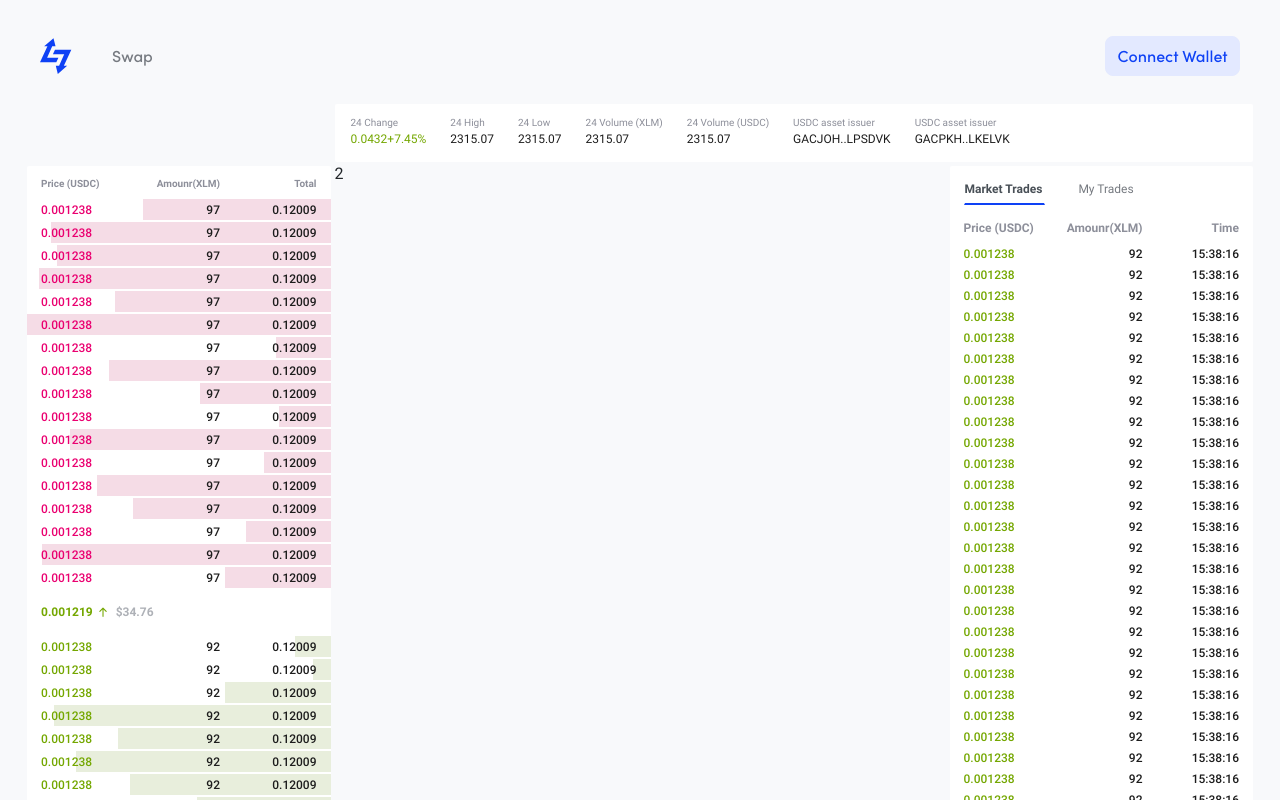
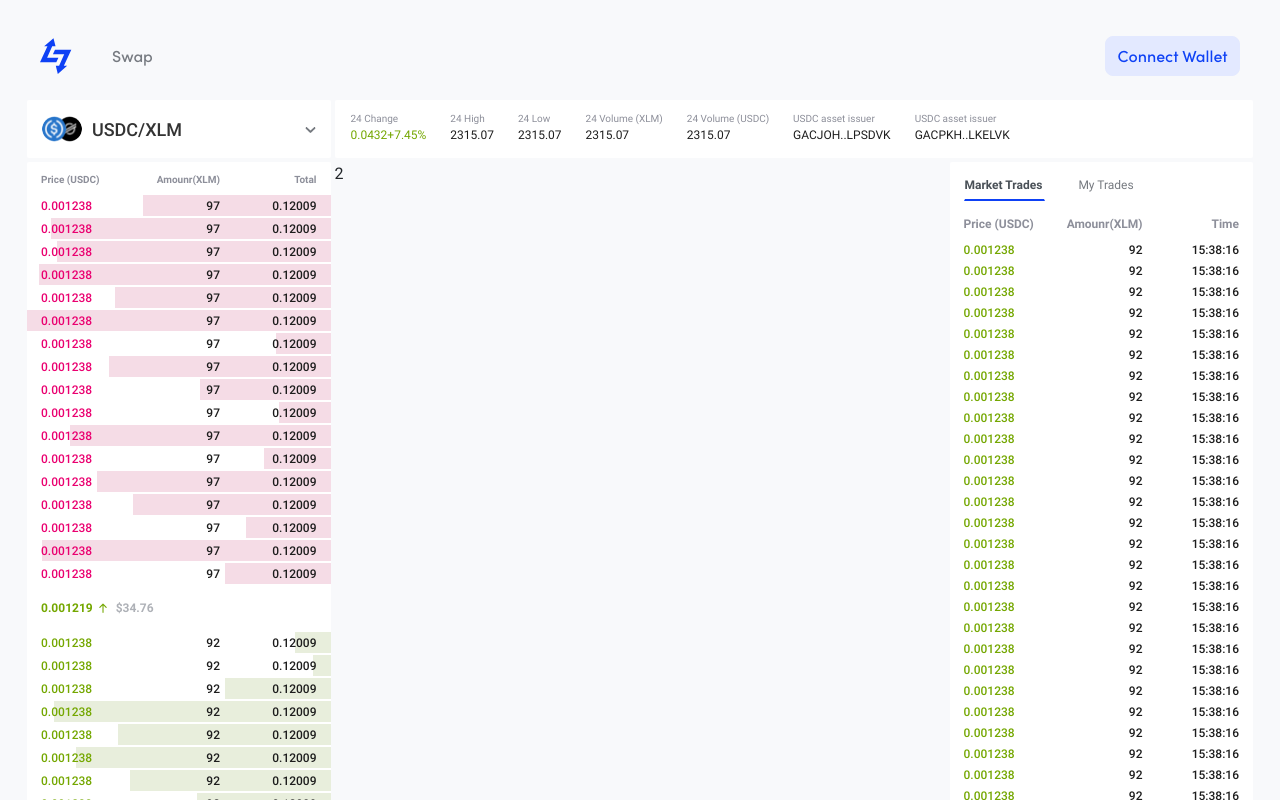
Before and after one commit to lumenswap/lumenswap.io, a React (Create React App) app: page /spot in a window 1280 px wide. Shown: the top 800 px of the page. Built offline with nearby package versions, Linux system fonts and the light colour scheme; a small style sheet from the web is missing; what stellar-sdk would draw is missing.

Commit message:
styled select component

```diff
--- a/src/components/SelectOption/index.js
+++ b/src/components/SelectOption/index.js
@@ -1,35 +1,26 @@
-import { Fragment, useState } from 'react';
+import { useState } from 'react';
 import PropTypes from 'prop-types';
 import Select from 'react-select';
-import classNames from 'classnames';
-import { Dropdown } from 'react-bootstrap';
 import styles from './styles.module.scss';
 
 const SelectOption = ({
-  items, height, width, fontSize, className, searchable, setValue,
+  items, height, width, setValue,
 }) => {
   const [selected, setSelected] = useState(items[0]);
-
-  const styleSheet = {
-    div: {
-      minWidth: `${width}`,
-    },
-  };
 
   const onChangeNetwork = (e) => {
     setSelected(e);
     setValue(e);
+    console.warn(selected);
   };
 
   return (
-    <div>
-      {searchable ? (
     <div className={styles.select}>
       <Select
-            classNamePrefix="search"
+        classNamePrefix="select"
         separator={false}
         closeMenuOnSelect
-            defaultValue={items[0]}
+        defaultValue={selected}
         options={items}
         hideSelectedOptions={false}
         isSearchable
@@ -49,52 +40,19 @@ const SelectOption = ({
         }}
       />
     </div>
-      ) : (
-        <div className={classNames(styles.dropdown, className)}>
-          <Dropdown style={{ width: `${width}` }}>
-            <Dropdown.Toggle
-              id="dropdown-basic"
-              style={{ height: `${height}`, width: `${width}`, fontSize: `${fontSize}px` }}
-            >
-              {selected.label}
-            </Dropdown.Toggle>
-            <Dropdown.Menu style={styleSheet.div}>
-              {items.map((item) => (
-                <Fragment key={item.value}>
-                  <Dropdown.Item
-                    eventKey={item.value}
-                    onClick={() => {
-                      setSelected(item);
-                    }}
-                  >
-                    {item.label}
-                  </Dropdown.Item>
-                </Fragment>
-              ))}
-            </Dropdown.Menu>
-          </Dropdown>
-        </div>
-      )}
-    </div>
   );
 };
 
 SelectOption.defaultProps = {
-  fontSize: 16,
   width: '100%',
   height: 'auto',
-  className: '',
-  searchable: false,
   setValue: () => {},
 };
 
 SelectOption.propTypes = {
   items: PropTypes.array.isRequired,
-  fontSize: PropTypes.number,
   height: PropTypes.any,
   width: PropTypes.any,
-  className: PropTypes.string,
-  searchable: PropTypes.bool,
   setValue: PropTypes.func,
 };
 
--- a/src/components/SelectOption/styles.module.scss
+++ b/src/components/SelectOption/styles.module.scss
@@ -1,137 +1,90 @@
-@import '~Root/styles/var';
+@import 'styles/vars';
 
-:local(.dropdown) {
-  button {
-    font-weight: 500;
-    text-align: left;
-    display: flex;
-  }
-
-  button::after {
-    position: absolute;
-    right: 16px;
-    top: calc(50% - 3px);
-    //color: @Mercury;
-  }
-
-  button,
-  button:hover,
-  button:focus,
-  button:active,
-  button:not(:disabled):not(.disabled) {
-    box-shadow: none !important;
-    background: white !important;
-    //border: 1px solid @Mercury !important;
-    //color: @Shark !important;
-  }
-
-  .dropdown-menu {
-    //border: 1px solid @Mercury !important;
-    padding: 0 !important;
-
-    a {
-      font-size: 15px;
-      //color: @Shark;
-      padding: 4px 8px !important;
-    }
-
-    a:active {
-      background: white !important;
-      //color: @Shark !important;
-    }
-  }
-}
-
-:local(.select) {
-  .search__control {
+.select {
+  :global(.select__control) {
     cursor: pointer;
     background: white;
-    //border-color: @Mercury;
+    border-color: transparent;
     margin: 0 auto;
     border-radius: 4px;
   }
 
-  .search__control:hover {
-    //border-color: @Mercury;
+  :global(.select__control):hover {
+    border-color: transparent;
   }
 
-  .search__control:focus {
-    //border-color: @Mercury;
-
-    .search__indicator::before {
-      //color: @Mercury;
-    }
+  :global(.select__control):focus {
+    border-color: transparent;
   }
 
-  .search__menu {
-    z-index: 1000;
-    border-radius: 4px;
-    //border: 1px solid @Mercury;
+  :global(.select__menu) {
+    z-index: 10;
+    border-radius: 2px;
     left: 50%;
     transform: translate(-50%);
     box-shadow: 0 0 0 0;
+    margin-top: 6px;
   }
 
-  .search__menu-list {
+  :global(.select__menu-list) {
     max-height: initial;
+    border-radius: 2px;
     padding: 0;
+    box-shadow: 0 2px 20px 0 rgba(134, 146, 164, 0.09);
   }
 
-  .search__menu-list {
+  :global(.select__menu-list) {
     :local(.group) {
       display: none;
     }
   }
 
-  .search__option {
-    padding: 4px 8px;
+  :global(.select__option) {
+    padding: 9px 8px;
     font-family: 'Roboto', sans-serif;
     cursor: pointer;
-    font-size: 16px;
-  }
-
-  .search__option--is-selected,
-  .search__option--is-focused {
-    background-color: white;
-    color: black;
-  }
-
-  .search__option:hover {
-    //background-color: @Alabaster;
-    transition: 0.3s ease-in-out;
-  }
-
-  .search__indicator-separator {
-    display: none;
-  }
-
-  .search__indicator svg {
-    display: none;
-  }
-
-  .search__indicator::before {
-    font-family: 'icomoon' !important;
-    content: '\e901';
-    font-size: 5px;
-    //color: @Mercury;
-  }
-
-  .search__indicator::before:hover {
-    //color: @Mercury;
-  }
-
-  .search__value-container {
-    padding: 2px 5px;
-    font-size: 16px;
-  }
-
-  .search__single-value {
-    margin-left: 6px;
+    font-size: 15px;
     display: flex;
     align-items: center;
   }
 
-  .search__menu-notice--no-options {
+  :global(.select__option--is-selected),
+  :global(.select__option--is-focused) {
+    background-color: white !important;
+    color: black;
+  }
+
+  :global(.select__option):hover {
+    background-color: transparent;
+    transition: 0.3s ease-in-out;
+  }
+
+  :global(.select__indicator-separator) {
+    display: none;
+  }
+
+  :global(.select__indicator) svg {
+    width: 17px;
+    height: auto;
+    color: $RollingStone;
+  }
+
+  :global(.select__indicator) {
+    padding-right: 11px;
+  }
+
+  :global(.select__value-container) {
+    padding: 2px 12px;
+    font-size: 18px;
+    font-weight: 500;
+  }
+
+  :global(.select__single-value) {
+    display: flex;
+    align-items: center;
+  }
+
+  :global(.select__menu-notice--no-options) {
     font-size: 14px;
   }
 }
--- a/src/pages/Spot/index.js
+++ b/src/pages/Spot/index.js
@@ -7,6 +7,9 @@ import DetailList from 'components/DetailList';
 import Table from 'components/Table';
 import ButtonGroup from 'components/ButtonGroup';
 import Checkbox from 'components/Checkbox';
+import SelectOption from 'components/SelectOption';
+import stellarLogo from 'assets/images/stellar.png';
+import usdLogo from 'assets/images/usd-coin-usdc.png';
 import styles from './styles.module.scss';
 
 const orderListHeader = ['Price (USDC)', 'Amounr(XLM)', 'Total'];
@@ -84,16 +87,29 @@ const historyTab = [
   { title: 'Trade History', id: 'trade', content: filterTable },
 ];
 
+const option = (label) => <div className={styles['select-logo']}><img src={usdLogo} alt="" /><img src={stellarLogo} alt="" />{label}</div>;
+
+const selectOptions = [
+  { label: option('USDC/XLM'), value: 'usdc' },
+  { label: option('TEST/TEST'), value: 'test' },
+];
+
 const Spot = () => {
   const [checked, setCheckbox] = useState(false);
+  const [select, setSelect] = useState(null);
+  console.warn(select);
   return (
     <div className="container-fluid">
       <Header />
       <div className="layout mt-4 other">
         {/* top section */}
         <div className={classNames('row', styles.row)}>
-          <div className="col-3">
-            <div className={styles.card} />
+          <div className="col-3 c-col">
+            <div className={classNames(styles.card, styles['card-select'])}>
+              <div className={styles['container-select']}>
+                <SelectOption items={selectOptions} width="100%" height="50px" setValue={setSelect} />
+              </div>
+            </div>
           </div>
           <div className="col-9 c-col">
             <div className={classNames(styles.card, styles['card-detail'])}>
--- a/src/pages/Spot/styles.module.scss
+++ b/src/pages/Spot/styles.module.scss
@@ -5,14 +5,14 @@
   margin-left: -4px;
 
   :global(.c-col) {
-    padding: 0 2px !important;
+    padding: 0 2px 4px 2px !important;
   }
 }
 
 .card {
   border-radius: 2px;
   background-color: white;
-  margin-top: 4px;
+  height: 100%;
 }
 
 .card-left {
@@ -52,3 +52,28 @@
   margin-left: 63px;
   margin-top: 12px;
 }
+
+.card-select {
+  background-color: white;
+  display: grid;
+  align-items: center;
+}
+
+.select-logo {
+  display: flex;
+  align-items: center;
+
+  img {
+    width: 25px;
+    height: 25px;
+    border-radius: 50%;
+    z-index: 1;
+    margin-top: -1px;
+  }
+
+  img:last-child {
+    margin-right: 10px;
+    margin-left: -10px;
+    z-index: 0;
+  }
+}
```
Also changed, not shown: src/assets/images/stellar.png (added), src/assets/images/usd-coin-usdc.png (added). Lines whose indentation alone changed are shown as unchanged.
